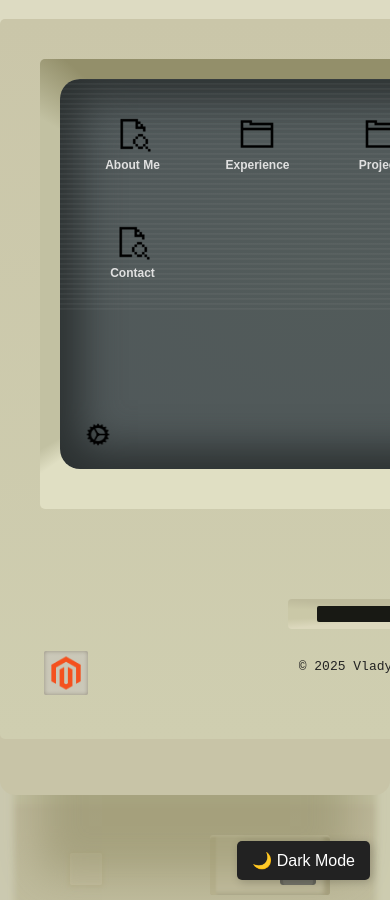
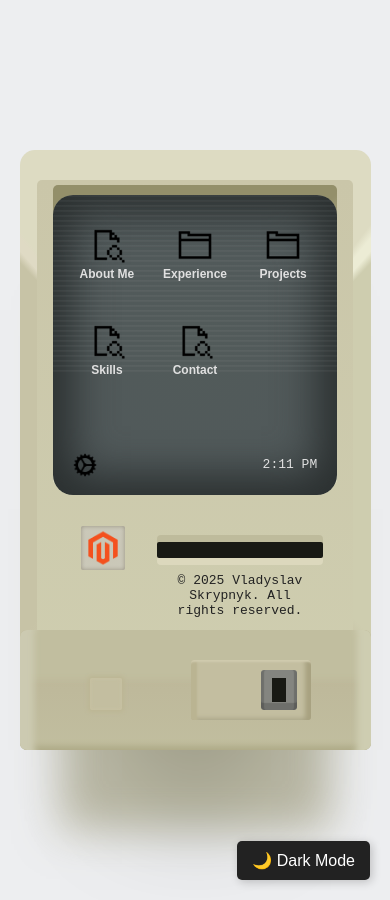
Before and after one commit to vskrypnyk-work/cv, a Jekyll site: the page built from index.md, in a window 390 px wide. Built offline with Jekyll 4.4.1, drawn with Linux system fonts in a browser that asks for light colours.

Commit message:
Added: mobule media queries

```diff
--- a/_sass/_general.scss
+++ b/_sass/_general.scss
@@ -8,6 +8,7 @@
 @import "macintosh";
 @import "dark-mode";
 @import "settings";
+@import "media-queries";
 
 body {
   background-color: #EDEEF0;
--- /dev/null
+++ b/_sass/_media-queries.scss
@@ -0,0 +1,297 @@
+@media (min-width: 992px) and (max-width: 1199px) {
+  .screen-container {
+    width: 1000px;
+    height: 700px;
+  }
+
+  .macintosh {
+    width: 750px;
+    height: 950px;
+  }
+
+  .monitor-inner {
+    width: 700px;
+    height: 900px;
+  }
+
+  .screen-cutout {
+    width: 700px;
+    height: 890px;
+    position: relative;
+    top: 5px;
+  }
+
+  .icon {
+    font-size: 14px;
+    padding: 18px;
+  }
+
+  .title-bar {
+    font-size: 16px;
+  }
+
+  .content {
+    font-size: 14px;
+  }
+
+  .login-demo .form-group>input {
+    width: 80%;
+  }
+
+  .folder {
+    width: 160px;
+  }
+
+  .file {
+    font-size: 13px;
+  }
+
+  .terminal {
+    font-size: 13px;
+  }
+
+  .button {
+    padding: 10px;
+    font-size: 12px;
+  }
+
+  .window {
+    width: 900px;
+    height: 600px;
+  }
+
+  .mac-screen {
+    width: 800px;
+    height: 550px;
+  }
+}
+
+@media (min-width: 768px) and (max-width: 991px) {
+  .screen-container {
+    width: 800px;
+    height: 600px;
+  }
+
+  .macintosh {
+    width: 600px;
+    height: 800px;
+  }
+
+  .monitor-inner {
+    width: 550px;
+    height: 750px;
+  }
+
+  .screen-cutout {
+    width: 550px;
+    height: 740px;
+    position: relative;
+    top: 5px;
+  }
+
+  .icon {
+    font-size: 12px;
+    padding: 15px;
+  }
+
+  .title-bar {
+    font-size: 14px;
+  }
+
+  .content {
+    font-size: 12px;
+  }
+
+  .login-demo .form-group>input {
+    width: 90%;
+  }
+
+  .folder {
+    width: 140px;
+  }
+
+  .file {
+    font-size: 12px;
+  }
+
+  .terminal {
+    font-size: 12px;
+  }
+
+  .button {
+    padding: 8px;
+    font-size: 10px;
+  }
+
+  .window {
+    width: 700px;
+    height: 500px;
+  }
+
+  .mac-screen {
+    width: 650px;
+    height: 450px;
+  }
+}
+
+@media (min-width: 576px) and (max-width: 767px) {
+  .screen-container {
+    width: 600px;
+    height: 450px;
+  }
+
+  .macintosh {
+    width: 500px;
+    height: 750px;
+  }
+
+  .monitor-inner {
+    width: 450px;
+    height: 650px;
+  }
+
+  .screen-cutout {
+    width: 450px;
+    height: 640px;
+    position: relative;
+    top: 5px;
+  }
+
+  .icon {
+    font-size: 12px;
+    padding: 12px;
+  }
+
+  .title-bar {
+    font-size: 12px;
+  }
+
+  .content {
+    font-size: 11px;
+  }
+
+  .login-demo .form-group>input {
+    width: 100%;
+  }
+
+  .folder {
+    width: 120px;
+  }
+
+  .file {
+    font-size: 11px;
+  }
+
+  .terminal {
+    font-size: 11px;
+  }
+
+  .button {
+    padding: 6px;
+    font-size: 9px;
+  }
+
+  .window {
+    width: 600px;
+    height: 400px;
+  }
+
+  .mac-screen {
+    width: 550px;
+    height: 350px;
+  }
+}
+
+@media (max-width: 575px) {
+  .screen-container {
+    width: 100%;
+    height: 350px;
+  }
+
+  .monitor {
+    height: 600px;
+  }
+
+  .macintosh {
+    width: 90%;
+    height: 600px;
+  }
+
+  .monitor-inner {
+    width: 90%;
+    height: 550px;
+    top: 30px;
+  }
+
+  .screen-cutout {
+    width: 90%;
+    height: 300px;
+    position: relative;
+    top: 5px;
+  }
+
+  .icon {
+    font-size: 10px;
+    padding: 10px;
+  }
+
+  .title-bar {
+    font-size: 14px;
+  }
+
+  .content {
+    font-size: 12px;
+  }
+
+  .file {
+    font-size: 10px;
+  }
+
+  .terminal {
+    font-size: 10px;
+  }
+
+  .button {
+    padding: 6px;
+    font-size: 8px;
+  }
+
+  .window {
+    width: 90%;
+  }
+
+  .mac-screen {
+    width: 90%;
+    height: 250px;
+  }
+
+  .screen {
+    width: auto;
+    height: 300px;
+    top: 10px;
+  }
+
+  .desktop {
+    grid-template-columns: repeat(3, 1fr);
+  }
+
+  .opening {
+    width: auto;
+    left: 120px;
+    bottom: 165px;
+    right: 30px;
+  }
+
+  .opening-inner {
+    width: auto;
+  }
+
+  .logo {
+    bottom: 160px;
+  }
+
+  .foot {
+    z-index: 10;
+    height: 120px;
+  }
+}
```
